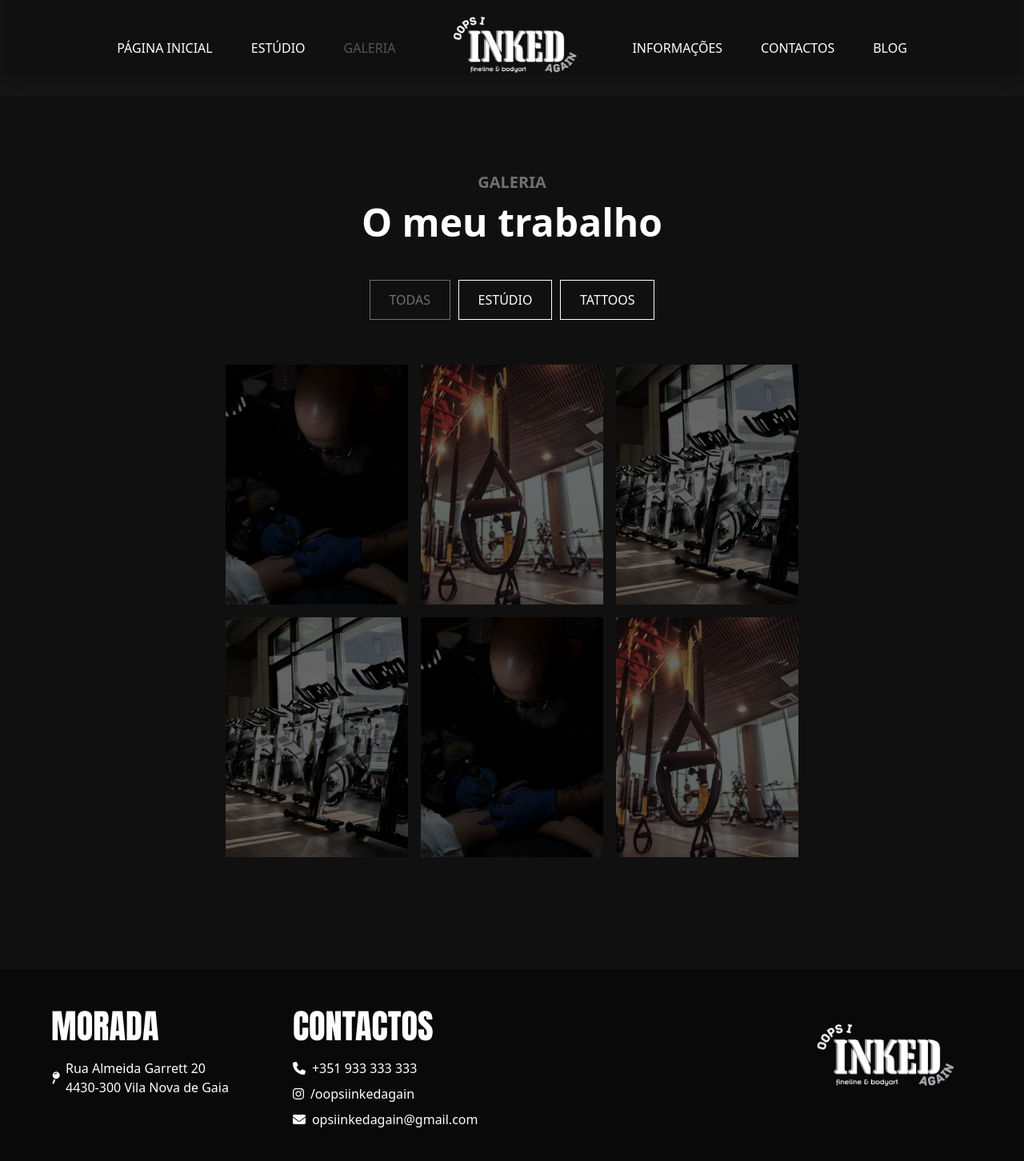
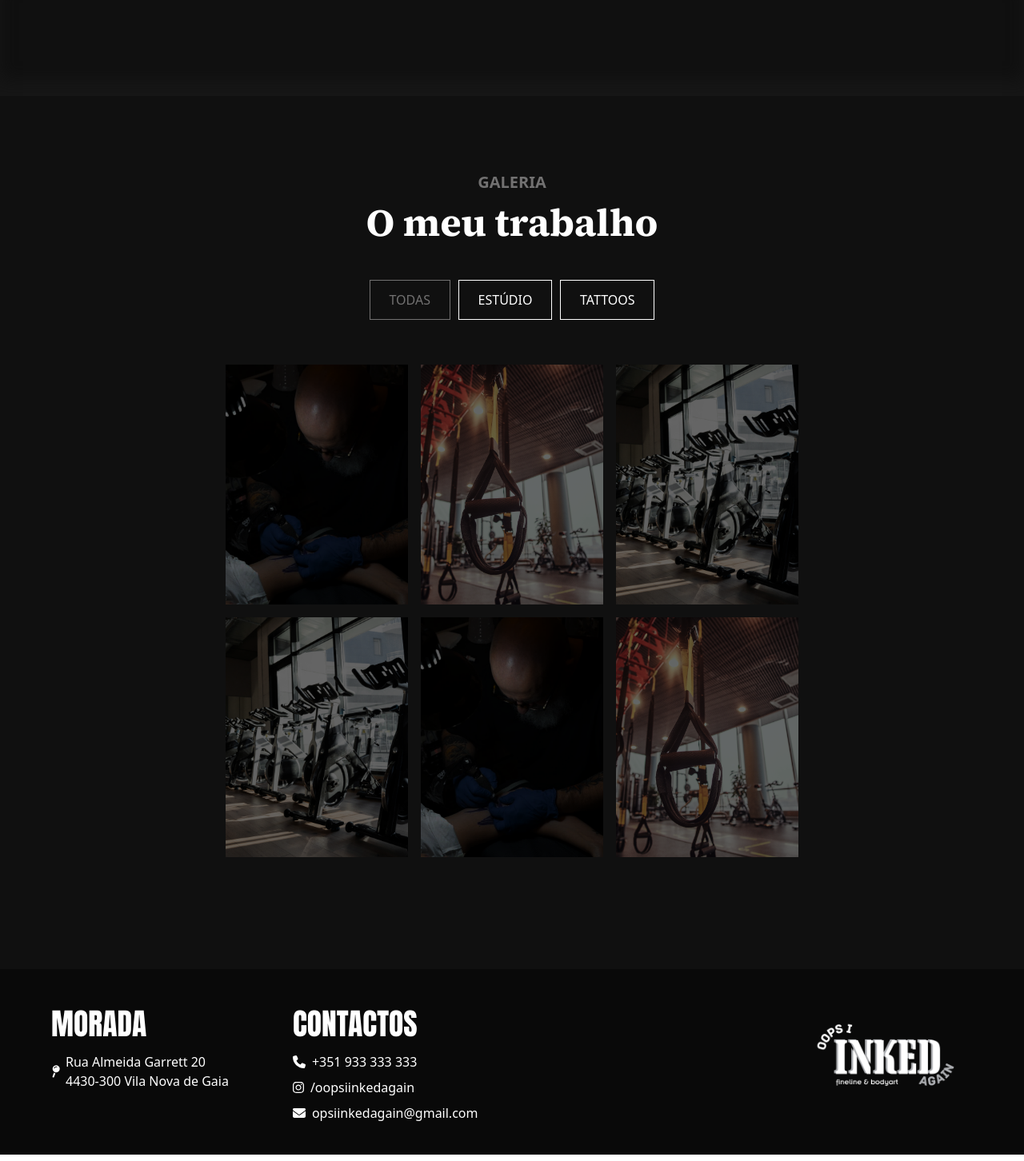
Before and after one commit to Jony-17/oopsiinkedagain, a React (Vite) app: page /galeria in a window 1280 px wide. Shown: the whole page at 80% size. Built offline with nearby package versions, Linux system fonts and the light colour scheme; a web font is replaced by a local one.

Commit message:
Commit (small devices v2)

```diff
--- a/src/components/BlogPost.jsx
+++ b/src/components/BlogPost.jsx
@@ -92,7 +92,7 @@
               <div className="flex flex-col">
                 {noticia.conteudos.map((conteudo, index) => (
                   <div key={index} className="mt-[40px] py-6 rounded-lg">
-                    <h1 className="text-4xl text-white mb-4 pb-2">
+                    <h1 className="text-3xl text-white mb-4 pb-2">
                       {conteudo.subtitulo}
                     </h1>
                     <p
--- a/src/components/Footer.jsx
+++ b/src/components/Footer.jsx
@@ -23,7 +23,7 @@
             {/* Morada */}
             <div className="text-left">
               <h3
-                className="text-[2.65rem] font-bold uppercase"
+                className="text-[2.35rem] font-bold uppercase"
                 style={{ fontFamily: "'Anton', sans-serif", fontWeight: 500 }}
               >
                 Morada
@@ -39,7 +39,7 @@
             {/* Contactos */}
             <div className="text-left">
               <h3
-                className="text-[2.65rem] font-bold uppercase"
+                className="text-[2.35rem] font-bold uppercase"
                 style={{ fontFamily: "'Anton', sans-serif", fontWeight: 500 }}
               >
                 Contactos
--- a/src/components/Galeria.jsx
+++ b/src/components/Galeria.jsx
@@ -36,7 +36,10 @@
           <h2 className="text-xl uppercase text-[#727171] font-bold">
             Galeria
           </h2>
-          <h1 className="text-4xl sm:text-5xl text-[#FFFFFF] text-center font-bold mt-3">
+          <h1
+            className="text-4xl sm:text-5xl text-[#FFFFFF] text-center font-bold mt-3"
+            style={{ fontFamily: "'Source Serif 4', serif" }}
+          >
             O meu trabalho
           </h1>
 
--- a/src/components/Navbar.jsx
+++ b/src/components/Navbar.jsx
@@ -34,7 +34,10 @@
             <ul
               role="menubar"
               aria-label="Select page"
-              className={`absolute left-0 top-0 z-[-1] w-full justify-center overflow-hidden overflow-y-auto overscroll-contain px-8 pb-12 pt-24 mt-12 sm:mt-0 transition-[opacity,visibility] duration-300 backdrop-blur-2xl lg:backdrop-blur-none lg:visible lg:relative lg:top-0 lg:z-0 lg:flex lg:h-full lg:w-auto lg:items-center lg:overflow-visible lg:bg-[#101010]/0 lg:px-0 lg:py-0 lg:opacity-100 ${
+              // className={`absolute left-0 top-0 z-[-1] w-full justify-center overflow-hidden overflow-y-auto overscroll-contain px-8 pb-12 pt-24 mt-12 sm:mt-0 transition-[opacity,visibility] duration-300 backdrop-blur-2xl lg:backdrop-blur-none lg:visible lg:relative lg:top-0 lg:z-0 lg:flex lg:h-full lg:w-auto lg:items-center lg:overflow-visible lg:bg-[#101010]/0 lg:px-0 lg:py-0 lg:opacity-100 ${
+              //   isToggleOpen ? "visible opacity-100" : "invisible opacity-0"
+              // }`}
+              className={`fixed inset-0 z-50 flex flex-col items-center justify-center bg-black transition-all duration-300 lg:relative lg:z-0 lg:flex-row lg:h-full lg:w-auto lg:items-center lg:bg-transparent ${
                 isToggleOpen ? "visible opacity-100" : "invisible opacity-0"
               }`}
             >
@@ -134,9 +137,9 @@
                 </Link>
               </li>
             </ul>
-            {/*      <!-- Mobile trigger --> */}
+            {/* <!-- Mobile trigger --> */}
             <button
-              className={`absolute right-6 order-10 block h-10 w-10 self-center lg:hidden ${
+              className={`absolute right-6 order-10 z-50 block h-10 w-10 self-center lg:hidden ${
                 isToggleOpen
                   ? "visible opacity-100 [&_span:nth-child(1)]:w-6 [&_span:nth-child(1)]:translate-y-0 [&_span:nth-child(1)]:rotate-45 [&_span:nth-child(2)]:-rotate-45 [&_span:nth-child(3)]:w-0 "
                   : ""
```
